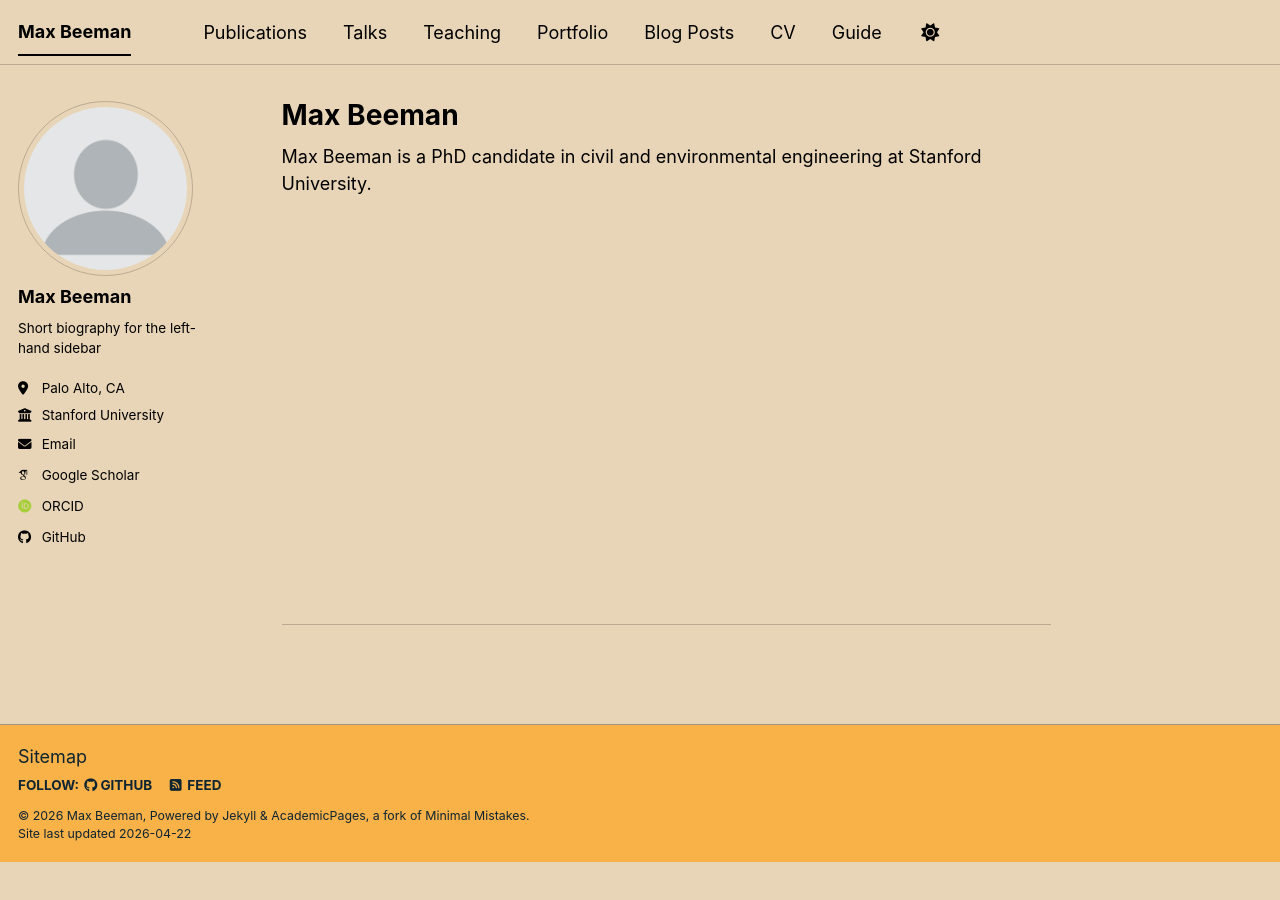
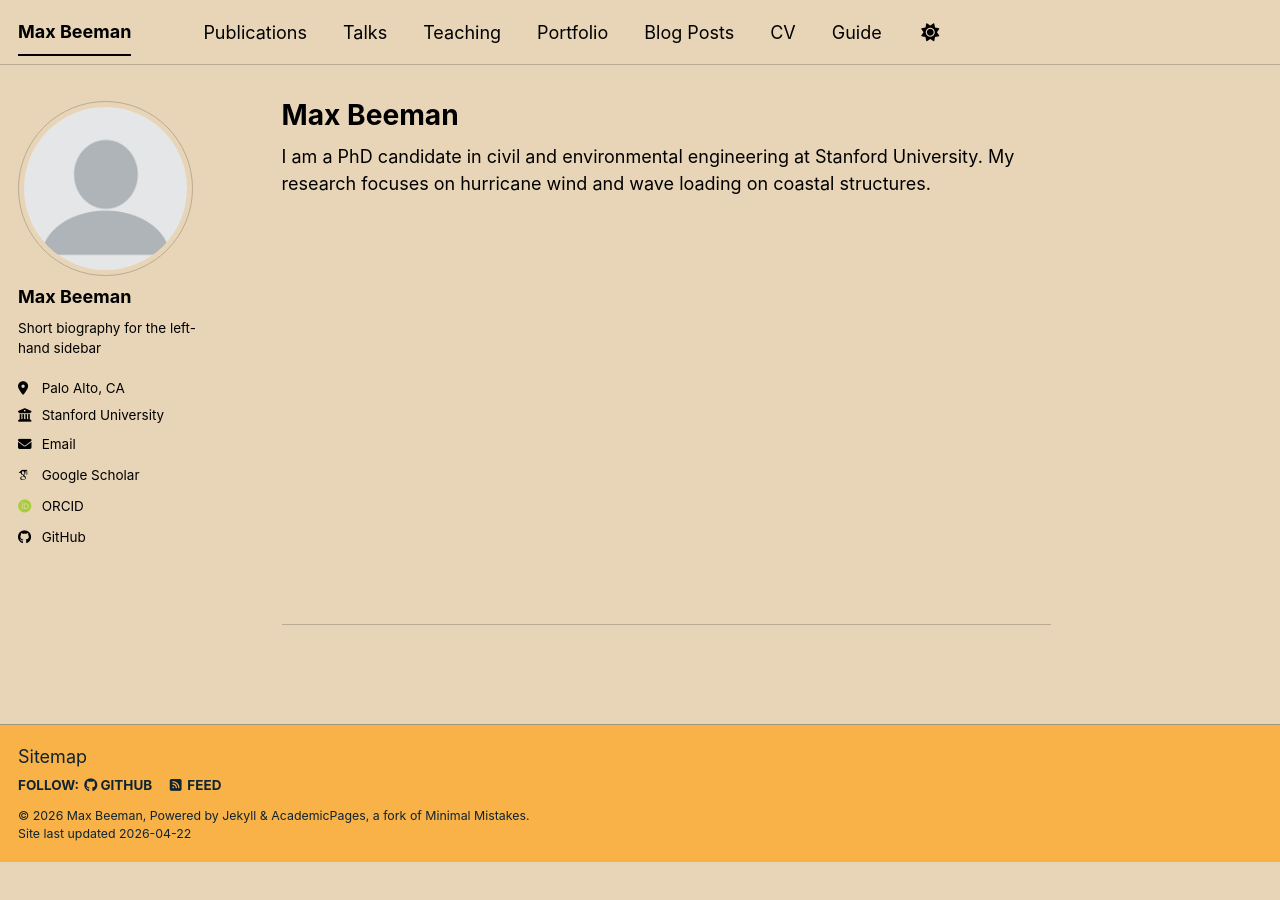
Before and after one commit to mbeeman4/mbeeman4.github.io, a Jekyll site: the page built from _pages/about.md, in a window 1280 px wide. Built offline with Jekyll 4.4.1, drawn with Linux system fonts in a browser that asks for light colours; some web fonts are replaced; a script bundle is joined from its source files by our own code; library files that are not in the unit come from our copies.

Commit message:
Update about.md

```diff
--- a/_pages/about.md
+++ b/_pages/about.md
@@ -7,7 +7,7 @@
   - /about.html
 ---
 
-Max Beeman is a PhD candidate in civil and environmental engineering at Stanford University.
+I am a PhD candidate in civil and environmental engineering at Stanford University. My research focuses on hurricane wind and wave loading on coastal structures.
 
 
 
```
